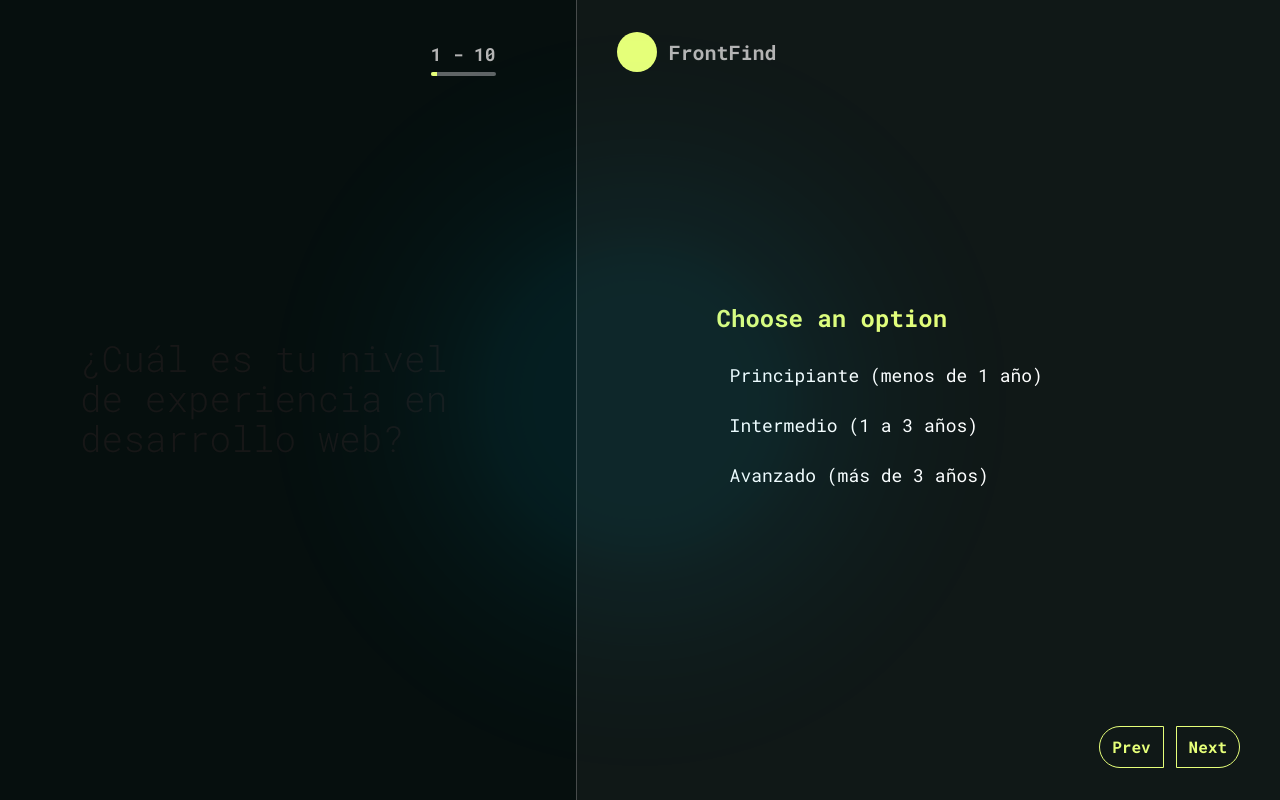
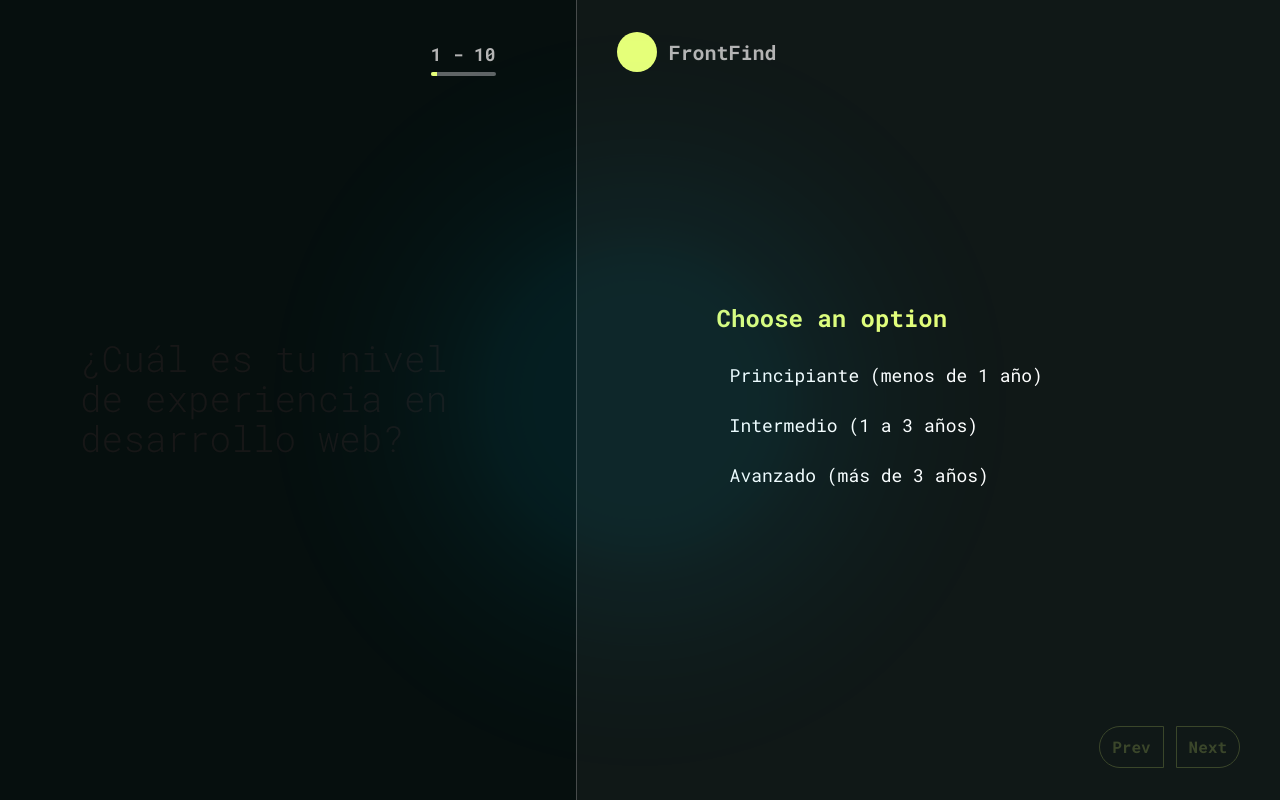
Before and after one commit to leo-garcianie/front-find, a Next.js app: page /survey in a window 1280 px wide. Built offline with nearby package versions, Linux system fonts and the light colour scheme.

Commit message:
Add block effect to survey buttons

```diff
--- a/src/app/globals.css
+++ b/src/app/globals.css
@@ -27,6 +27,10 @@
   @apply border border-[#E6FF79] px-3 py-2 text-[#E6FF79] font-bold transition-all duration-200 ease-in-out hover:cursor-pointer hover:scale-105;
 }
 
+.survey-btn:disabled {
+  @apply opacity-20 cursor-not-allowed;
+}
+
 body {
   background: var(--background);
   color: var(--foreground);
```
